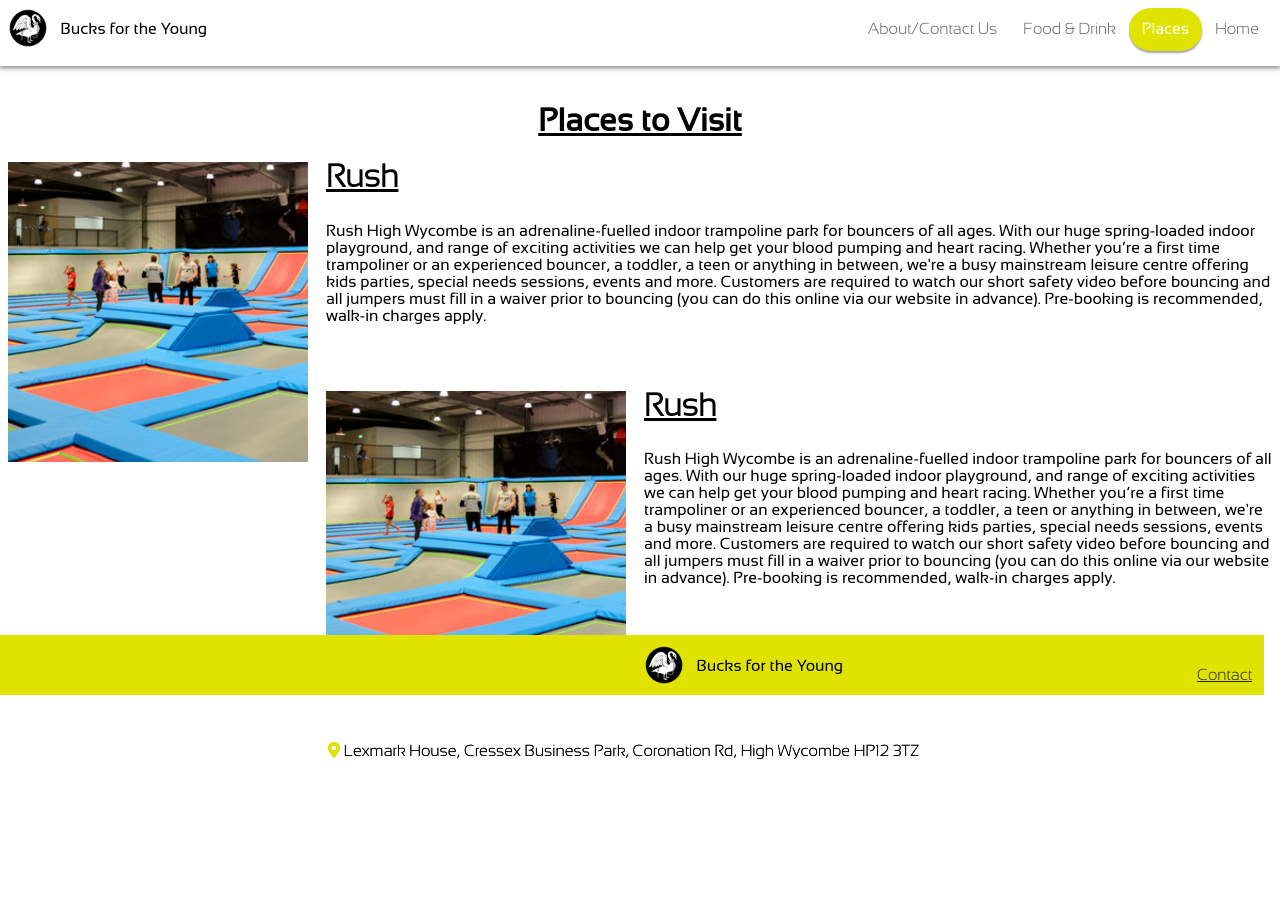
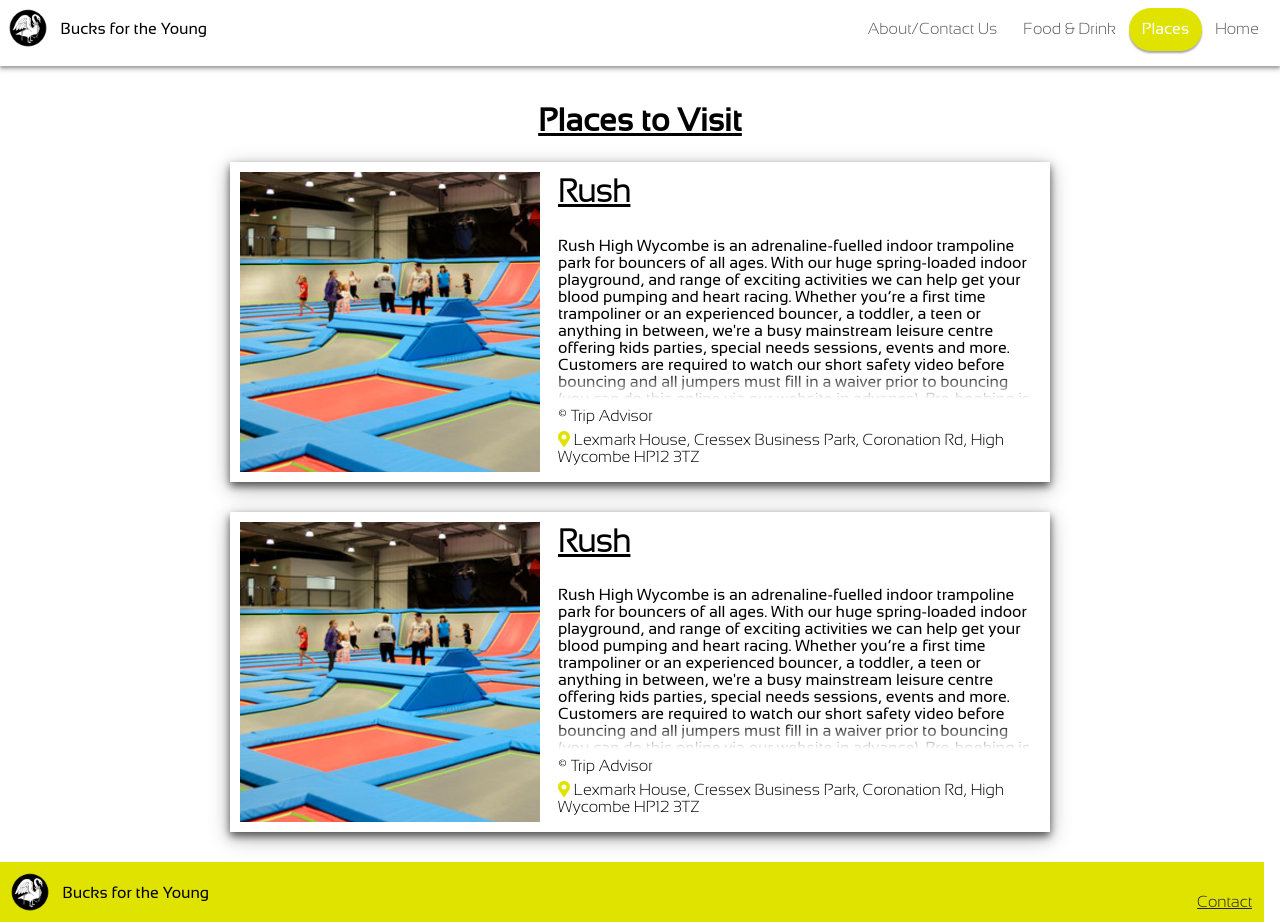
Before and after one commit to Siiriiks/Siiriiks.github.io, a plain HTML site: page Places/index.html in a window 1280 px wide. Before the commit the page ends 800 px from the top, so only its background shows below. Drawn offline with Linux system fonts and the light colour scheme.

Commit message:
Add files via upload

```diff
--- a/styles.css
+++ b/styles.css
@@ -117,3 +117,31 @@
 div.location:hover {
 	box-shadow: 0 4px 14px 0 rgba(0, 0, 0, 0.85), 0 6px 25px 0 rgba(0, 0, 0, 0.3);
 }
+div.place {
+	position: relative;
+	left: 50%;
+	transform: translate(-50%);
+	width: 800px;
+	height: 300px;
+	box-shadow: 0 4px 8px 0 rgba(0, 0, 0, 0.6), 0 6px 20px 0 rgba(0, 0, 0, 0.3);
+	text-align: left;
+	padding: 10px;
+	margin-bottom: 30px;
+}
+div.place:hover {
+	box-shadow: 0 4px 14px 0 rgba(0, 0, 0, 0.85), 0 6px 25px 0 rgba(0, 0, 0, 0.3);
+}
+div.fadeout {
+height: 30px;
+width: 62%;
+position: absolute;
+bottom: 25%;
+left: 310px;
+background: -moz-linear-gradient(top,  rgba(255,255,255,0) 0%, rgba(255,255,255,1) 90%);
+background: -webkit-gradient(linear, left top, left bottom, color-stop(0%,rgba(255,255,255,0)), color-stop(95%,rgba(255,255,255,1)));
+background: -webkit-linear-gradient(top,  rgba(255,255,255,0) 0%,rgba(255,255,255,1) 90%);
+background: -o-linear-gradient(top,  rgba(255,255,255,0) 0%,rgba(255,255,255,1) 90%);
+background: -ms-linear-gradient(top,  rgba(255,255,255,0) 0%,rgba(255,255,255,1) 90%);
+background: linear-gradient(to bottom,  rgba(255,255,255,0) 0%,rgba(255,255,255,1) 90%);
+filter: progid:DXImageTransform.Microsoft.gradient( startColorstr='#00ffffff', endColorstr='#ffffff',GradientType=0 );
+}
```
